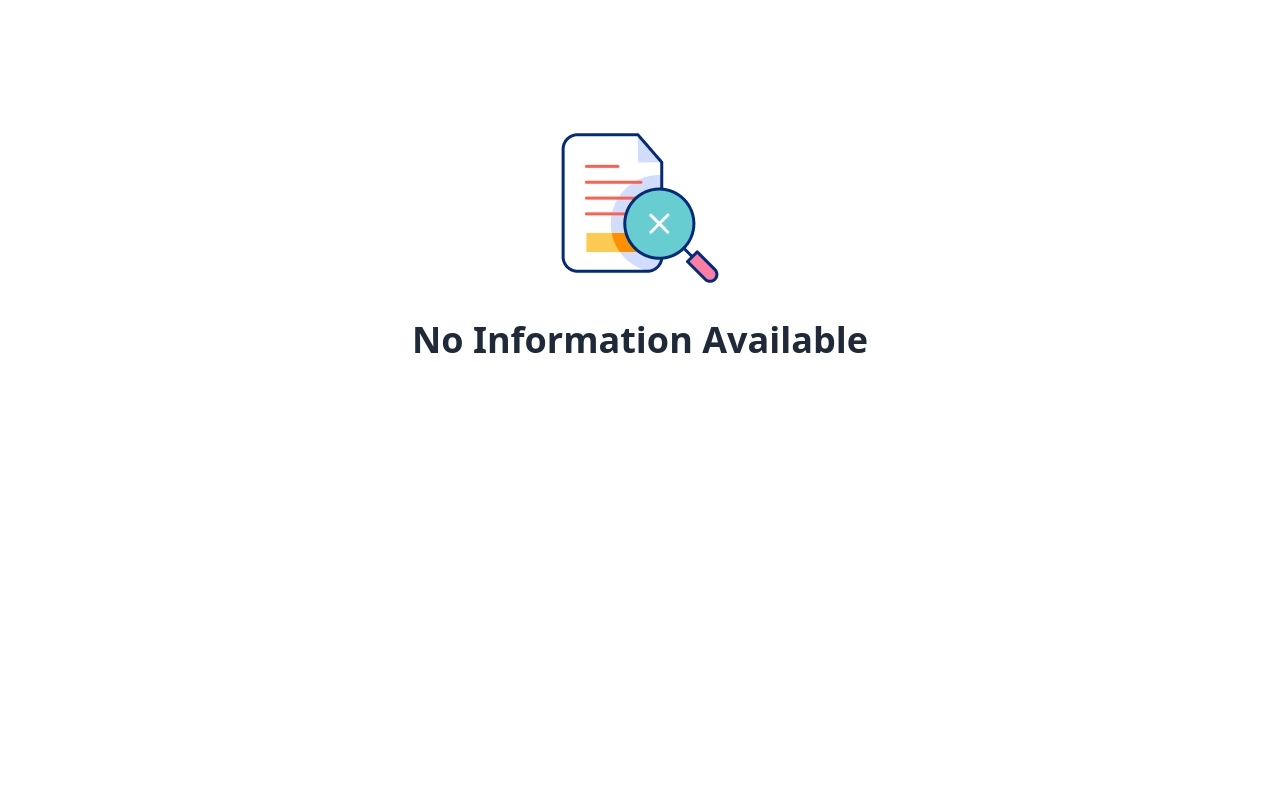
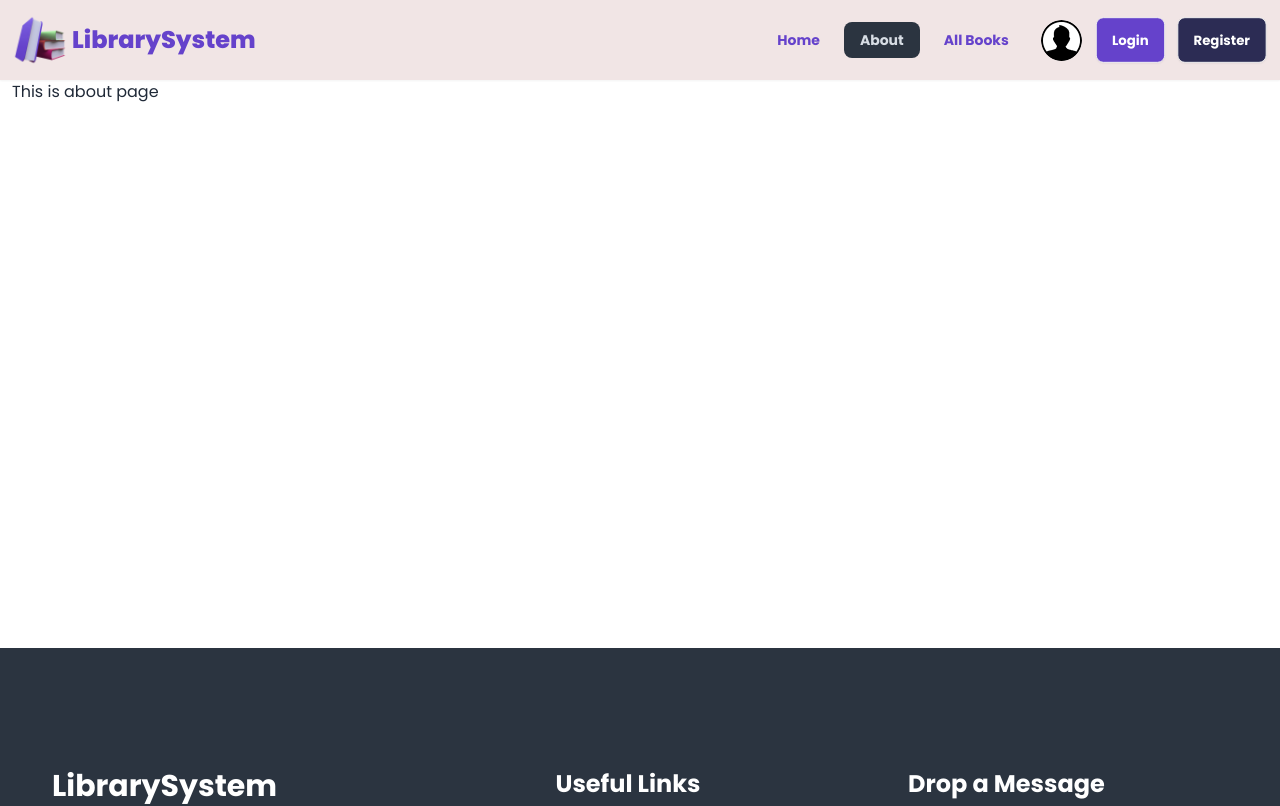
Before and after one commit to DeveloperMonirBD/library-management-system-client, a React (Vite) app: page /about in a window 1280 px wide. Shown: the top 806 px of the page. Built offline with nearby package versions, Linux system fonts and the light colour scheme; no server answers.

Commit message:
added about page without content

```diff
--- a/src/components/Navbar.jsx
+++ b/src/components/Navbar.jsx
@@ -11,6 +11,9 @@ const Navbar = () => {
         <>
             <li className="hover:text-brandSecondary ">
                 <NavLink to="/">Home</NavLink>
+            </li>
+            <li className="hover:text-brandSecondary ">
+                <NavLink to="/about">About</NavLink>
             </li>
             <li className="hover:text-brandSecondary">
                 <NavLink to="/allBooks">All Books</NavLink>
--- /dev/null
+++ b/src/pages/About.jsx
@@ -0,0 +1,11 @@
+
+
+const About = () => {
+    return (
+        <div>
+            This is about page
+        </div>
+    );
+};
+
+export default About;
--- a/src/routes/Routes.jsx
+++ b/src/routes/Routes.jsx
@@ -16,6 +16,7 @@ import BorrowedBooks from '../pages/BorrowedBooks';
 import UpdateBook from '../pages/UpdateBook';
 import BookList from '../pages/BookList';
 import BookDetails from '../pages/BookDetails';
+import About from '../pages/About';
 
 
 const routes = createBrowserRouter([
@@ -27,6 +28,10 @@ const routes = createBrowserRouter([
             {
                 path: '/',
                 element: <Home />
+            },
+            {
+                path: '/about',
+                element: <About />
             },
             {
                 path: '/books/:category',
```
